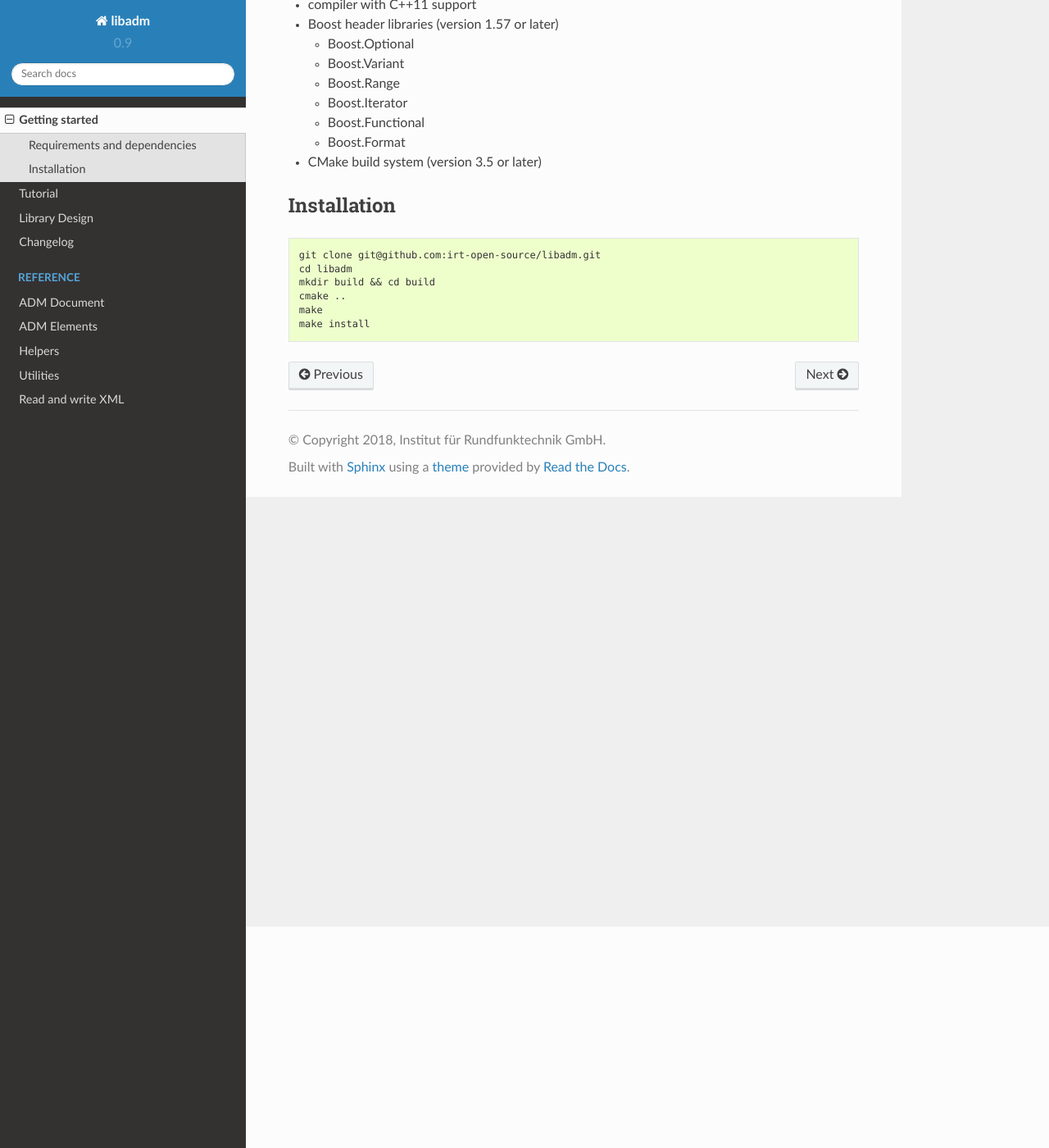
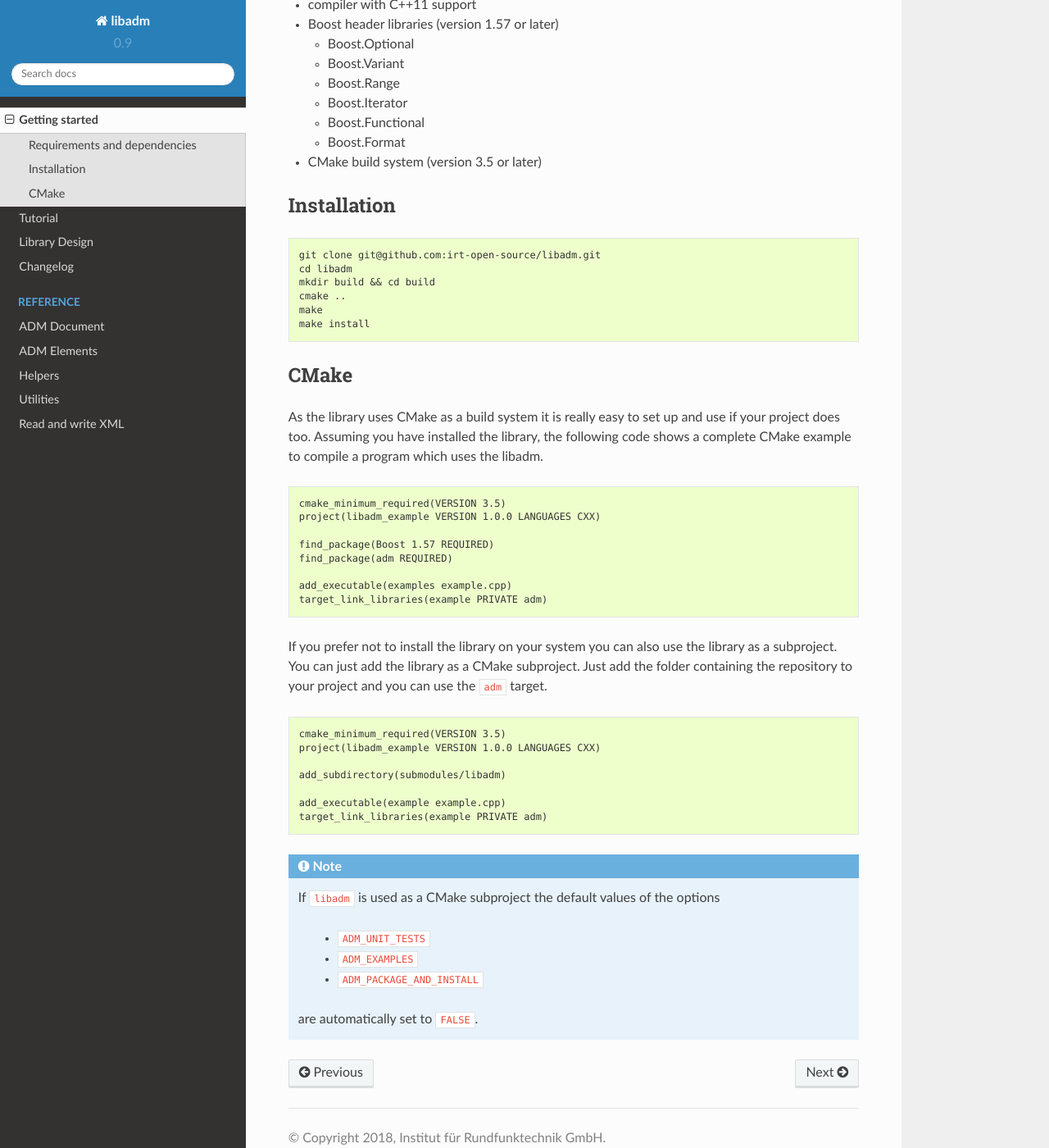
Before and after one commit to ebu/libadm, a Sphinx documentation site: the page built from docs/getting_started.rst, in a window 1280 px wide and 1400 px high, scrolled down 270 px. Shown: the whole window at 82% size. Built offline with Sphinx 7.4.7 and the Read the Docs theme 2.0.0, drawn with Linux system fonts in a browser that asks for light colours.

Commit message:
added information on how to use the library as a CMake subproject to documentation

```diff
--- a/docs/getting_started.rst
+++ b/docs/getting_started.rst
@@ -32,3 +32,46 @@ Installation
     cmake ..
     make
     make install
+
+CMake
+-----
+
+As the library uses CMake as a build system it is really easy to set up and
+use if your project does too. Assuming you have installed the library, the
+following code shows a complete CMake example to compile a program which
+uses the libadm.
+
+.. code:: console
+
+  cmake_minimum_required(VERSION 3.5)
+  project(libadm_example VERSION 1.0.0 LANGUAGES CXX)
+
+  find_package(Boost 1.57 REQUIRED)
+  find_package(adm REQUIRED)
+
+  add_executable(examples example.cpp)
+  target_link_libraries(example PRIVATE adm)
+
+If you prefer not to install the library on your system you can also use the
+library as a subproject. You can just add the library as a CMake subproject.
+Just add the folder containing the repository to your project and you can use
+the ``adm`` target.
+
+.. code:: console
+
+  cmake_minimum_required(VERSION 3.5)
+  project(libadm_example VERSION 1.0.0 LANGUAGES CXX)
+
+  add_subdirectory(submodules/libadm)
+
+  add_executable(example example.cpp)
+  target_link_libraries(example PRIVATE adm)
+
+.. note::
+    If ``libadm`` is used as a CMake subproject the default values of the options
+
+      * ``ADM_UNIT_TESTS``
+      * ``ADM_EXAMPLES``
+      * ``ADM_PACKAGE_AND_INSTALL``
+
+    are automatically set to ``FALSE``.
```
